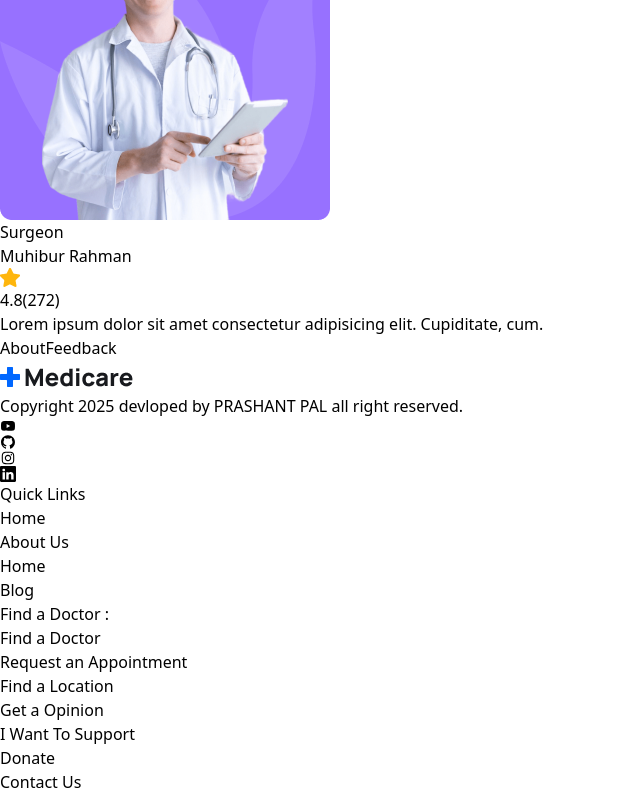
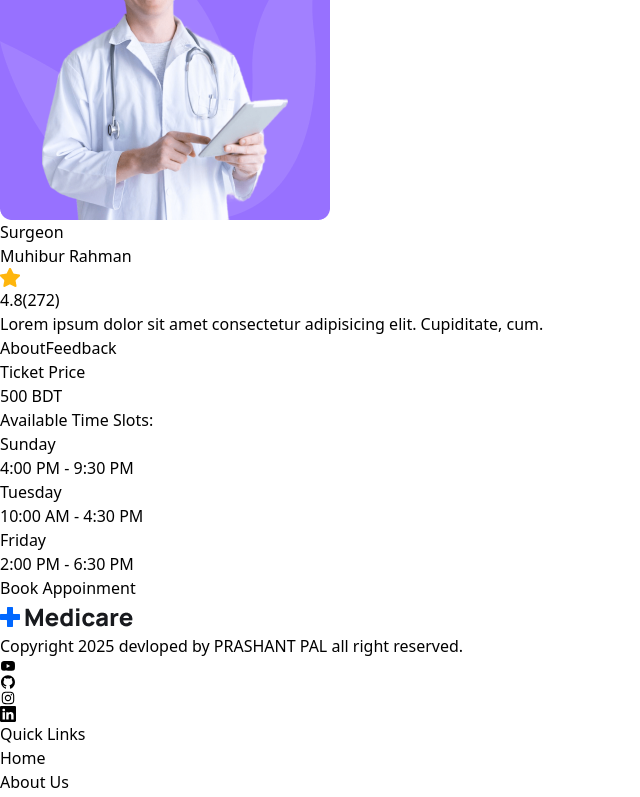
Before and after one commit to Prashantpal123/Medicare, a React (Vite) app in the folder frontend/: page /doctors/1 in a window 1280 px wide. Shown: the part 480-1277 px from the top of the page, without its empty margins (0-640 px from the left). Built offline with nearby package versions, Linux system fonts and the light colour scheme.

Commit message:
find a doctor page done

```diff
--- a/frontend/src/pages/Doctors/Doctordetail.jsx
+++ b/frontend/src/pages/Doctors/Doctordetail.jsx
@@ -4,12 +4,13 @@ import star from "../../assets/Star.png"
 import { useState } from 'react'
 import Doctor_about from './Doctor_about'
 import Feedback from './Feedback'
+import SidePanel from './SidePanel'
 const Doctordetail = () => {
  const [tab, settab] = useState()
 
   return (
-    <div className='max-w-[1170px] px-5 mx-auto'>
-      <div className='grid md:grid-col-col-3 gap-[50px] md:mt-16'>
+    <div className='max-w-[1270px] px-5 mx-auto md:flex md:justify-between'>
+      <div className='grid md:grid-col-3  gap-[50px] md:mt-16 '>
         <div className='md:col-span-2'>
           <div className='flex items-center gap-5'>
             <figure className=' max-w-[300px] max-h-[300px]'>
@@ -69,7 +70,10 @@ const Doctordetail = () => {
           </div>
 
         </div>
+
+
       </div>
+      <div className='md:min-w-[400px] md:mt-[56px] '>  <SidePanel/></div>
 
     </div>
   )
--- /dev/null
+++ b/frontend/src/pages/Doctors/SidePanel.jsx
@@ -0,0 +1,54 @@
+import React from 'react'
+
+const SidePanel = () => {
+  return (
+    <div className=' shadow-2xl p-3 lg:p-5 rounded-md'>
+        <div className='flex items-center justify-between '>
+            <p className='mt-0 font-bold text-[25px] '>Ticket Price</p>
+            <span className='text-[16px] leading-7 lg:text-[22px] lg:leading-8
+            text-slate-900 font-semibold'>500 BDT</span>
+        </div>
+
+        <div className='mt-[30px]'>
+            <p className='text-[16px] lg:text-[20px] mt-0 font-semibold text-slate-900
+            '>
+                Available Time Slots:
+
+            </p>
+            <ul className='mt-3'>
+            <li className='flex items-center justify-between mb-2'>
+                <p className='text-[15px] lg:text-[17px]  leading-6 text-gray-600
+                    font-semibold'>Sunday</p>
+                    <p className='text-[15px] lg:text-[17px] leading-6 text-gray-600
+                    font-semibold'>4:00 PM - 9:30 PM</p>
+                </li>
+
+                <li className='flex items-center justify-between mb-2'>
+                <p className='text-[15px] lg:text-[17px] leading-6 text-gray-600
+                    font-semibold'>Tuesday</p>
+                    <p className='text-[15px] lg:text-[17px] leading-6 text-gray-600
+                    font-semibold'>10:00 AM - 4:30 PM</p>
+                </li>
+
+                <li className='flex items-center justify-between mb-2'>
+                <p className='text-[15px] lg:text-[17px] leading-6 text-gray-600
+                    font-semibold'>Friday</p>
+                    <p className='text-[15px] lg:text-[17px] leading-6 text-gray-600
+                    font-semibold'>2:00 PM - 6:30 PM</p>
+                </li>
+
+            </ul>
+            <div className='flex justify-center'>
+            <button className=' bg-sky-600 rounded-[10px]  hover:bg-sky-700  text-white py-1 px-3
+             md:py-2 w-full  md:text-[20px]  font-[600] md:h-[44px]'> Book Appoinment</button>
+
+            </div>
+
+
+        </div>
+
+    </div>
+  )
+}
+
+export default SidePanel
```
